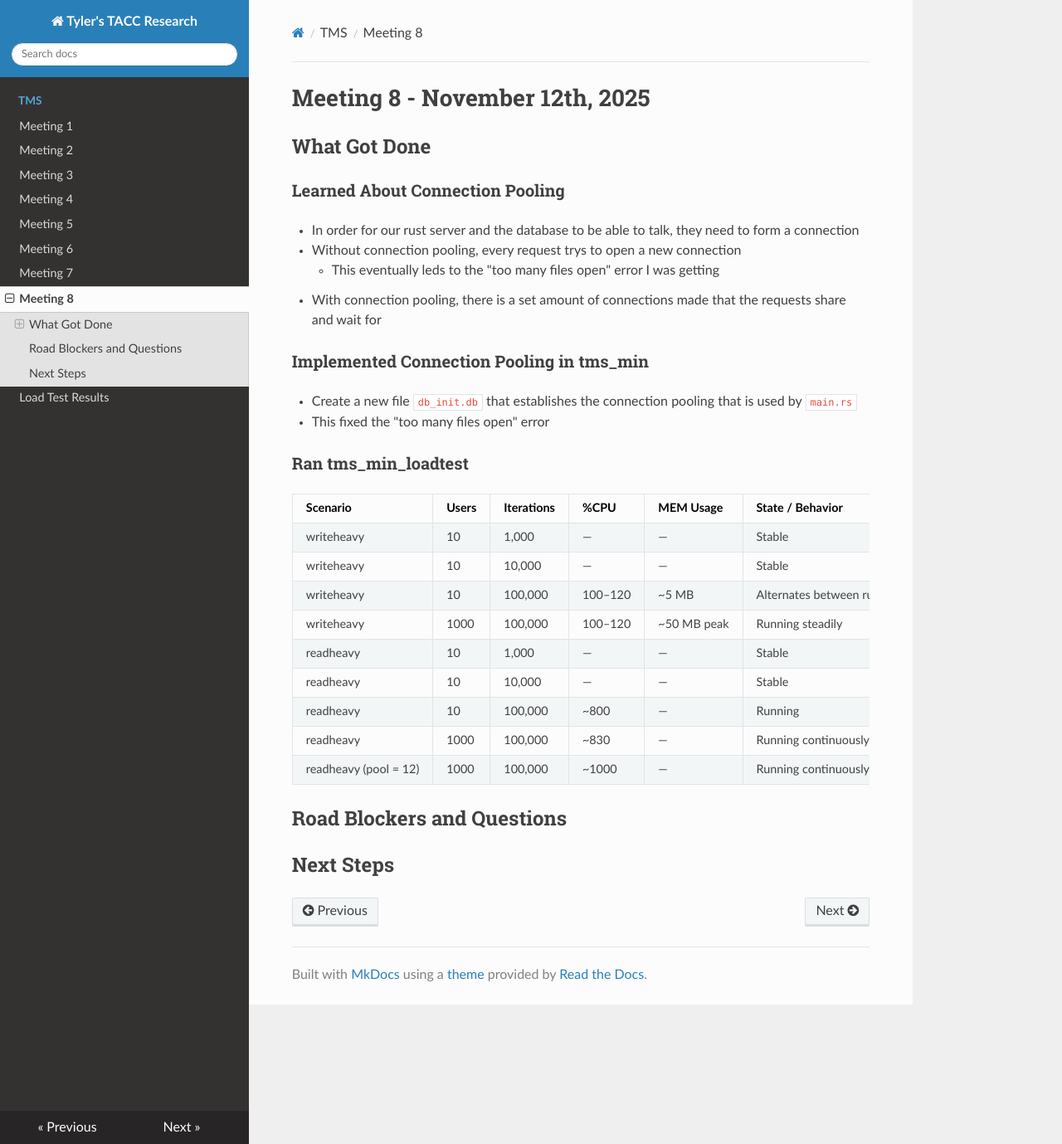
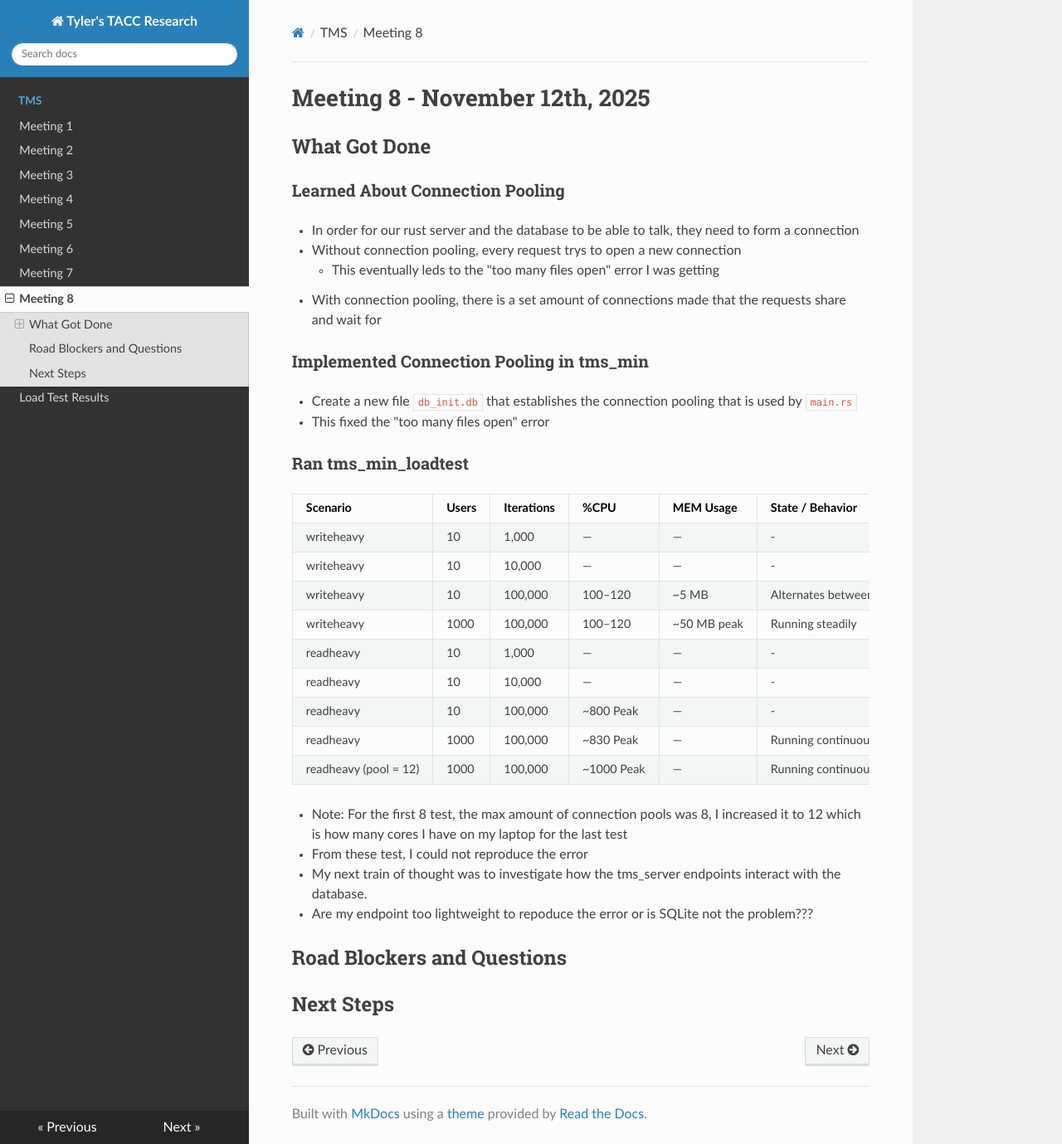
Before and after one commit to tyler0852/tylers-tacc-research, an MkDocs documentation site: the page built from docs/tms/meeting-8.md, in a window 1280 px wide and 1379 px high. Shown: the whole window at 83% size. Built offline with MkDocs 1.6.1, drawn with Linux system fonts in a browser that asks for light colours; nearby versions of some CDN libraries.

Commit message:
Revise meeting notes with updated load test results
Updated performance test results and notes for writeheavy and readheavy scenarios. Added observations on connection pool limits and potential issues with SQLite.

```diff
--- a/docs/tms/meeting-8.md
+++ b/docs/tms/meeting-8.md
@@ -18,16 +18,20 @@
 
 | Scenario | Users | Iterations | %CPU | MEM Usage | State / Behavior | Notes |
 |:-----------|:------|:-----------|:------|:------------|:------------------|:--------|
-| writeheavy | 10 | 1,000 | — | — | Stable | Baseline sanity check. |
-| writeheavy | 10 | 10,000 | — | — | Stable | Still negligible impact. |
+| writeheavy | 10 | 1,000 | — | — | - | - |
+| writeheavy | 10 | 10,000 | — | — | - | - |
 | writeheavy | 10 | 100,000 | 100–120 | ~5 MB | Alternates between running/sleeping/stuck | Indicates periodic I/O stalls during sustained writes. |
-| writeheavy | 1000 | 100,000 | 100–120 | ~50 MB peak | Running steadily | CPU plateaued as concurrency increased — consistent with DB write contention. |
-| readheavy | 10 | 1,000 | — | — | Stable | Baseline read. |
-| readheavy | 10 | 10,000 | — | — | Stable | Same negligible load. |
-| readheavy | 10 | 100,000 | ~800 | — | Running | Extremely high throughput — memory-bound reads. |
-| readheavy | 1000 | 100,000 | ~830 | — | Running continuously | Saturation near 100 users — connection pool limit bottleneck. |
-| readheavy (pool = 12) | 1000 | 100,000 | ~1000 | — | Running continuously | Higher connection cap removed bottleneck — jobs completed much faster. |
+| writeheavy | 1000 | 100,000 | 100–120 | ~50 MB peak | Running steadily | mem steadily increased until peak |
+| readheavy | 10 | 1,000 | — | — | - | - |
+| readheavy | 10 | 10,000 | — | — | - | - |
+| readheavy | 10 | 100,000 | ~800 Peak | — | - | - |
+| readheavy | 1000 | 100,000 | ~830 Peak | — | Running continuously | Got to 100 users before other users started completing |
+| readheavy (pool = 12) | 1000 | 100,000 | ~1000 Peak | — | Running continuously | Got to around 70 users before other user started completing |
 
+- Note: For the first 8 test, the max amount of connection pools was 8, I increased it to 12 which is how many cores I have on my laptop for the last test
+- From these test, I could not reproduce the error
+- My next train of thought was to investigate how the tms_server endpoints interact with the database.
+- Are my endpoint too lightweight to repoduce the error or is SQLite not the problem???
 
 
 ## Road Blockers and Questions
```
